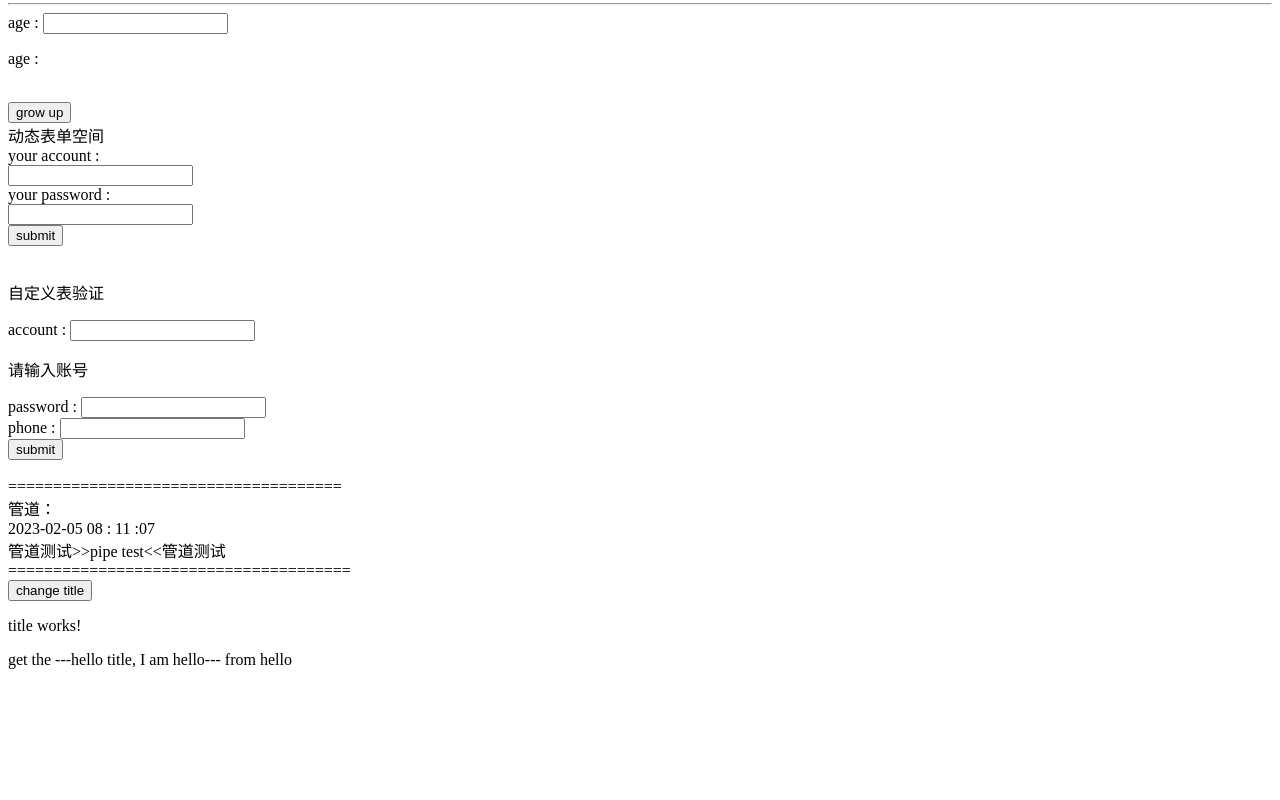
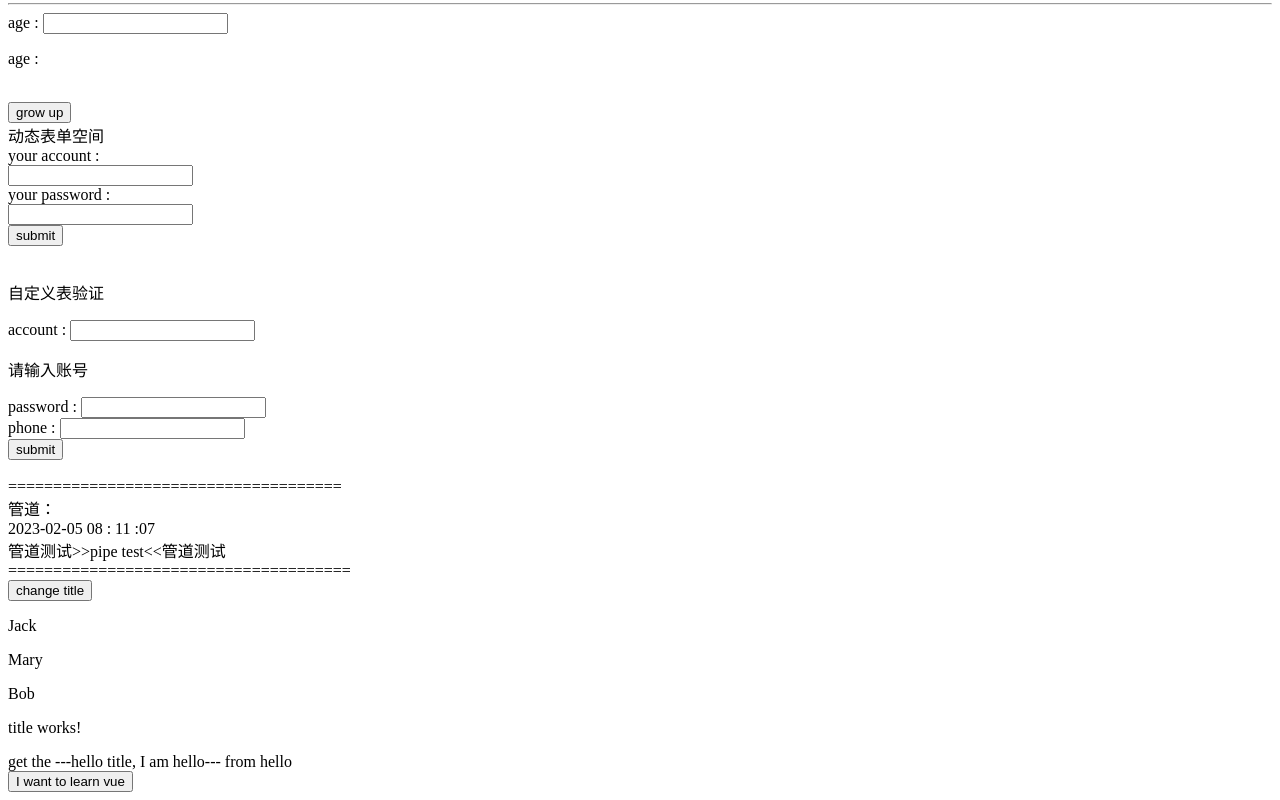
Before and after one commit to little-cat-sweet/AngularStudy, an Angular app: page / in a window 1280 px wide. Shown: the part 1190-1990 px from the top of the page. Before the commit the page ends 1867 px from the top, so only its background shows below. Built offline with nearby package versions, Linux system fonts and the light colour scheme.

Commit message:
子到父通信 --> @OutPut.

```diff
--- a/src/app/hello/hello.component.html
+++ b/src/app/hello/hello.component.html
@@ -111,4 +111,5 @@ age : <input type="text" [formControl]="age">
 <br>
 ======================================<br>
 <button (click)="titleChange()">change title</button>
-<app-title [test1] = "giveToTitle"></app-title>
+<p *ngFor="let item of list">{{item}}</p>
+<app-title [test1] = "giveToTitle" (addItem) = "addItemForList($event)"></app-title>
--- a/src/app/hello/hello.component.ts
+++ b/src/app/hello/hello.component.ts
@@ -45,6 +45,13 @@ export class HelloComponent implements OnInit {
   pipeTest : String = "pipe test"
 
   giveToTitle : String = "hello title, I am hello"
+
+  list : Array<string> = ["Jack", "Mary", "Bob"];
+
+  addItemForList(str : string){
+    this.list?.push(str);
+  }
+
   submit() : void{
     console.log("your account is " + this.loginInput.value.name)
     console.log("your password is " + this.loginInput.value.password)
--- a/src/app/title/title.component.html
+++ b/src/app/title/title.component.html
@@ -1,2 +1,3 @@
 <p>title works!</p>
-get the ---{{test1}}--- from hello
+get the ---{{test1}}--- from hello<br>
+<button (click)="addItemForHello()">I want to learn vue</button>
--- a/src/app/title/title.component.ts
+++ b/src/app/title/title.component.ts
@@ -1,4 +1,4 @@
-import {Component, Input, OnInit} from '@angular/core';
+import {Component, Input, OnInit, Output, EventEmitter} from '@angular/core';
 
 @Component({
   selector: 'app-title',
@@ -11,6 +11,14 @@ export class TitleComponent implements OnInit {
 
   @Input()
   test1?: String;
+
+  @Output()
+  addItem = new EventEmitter();
+
+  addItemForHello(){
+    this.addItem?.emit("vue");
+  }
+
   ngOnInit(): void {
     console.log("title component has been created")
   }
```
